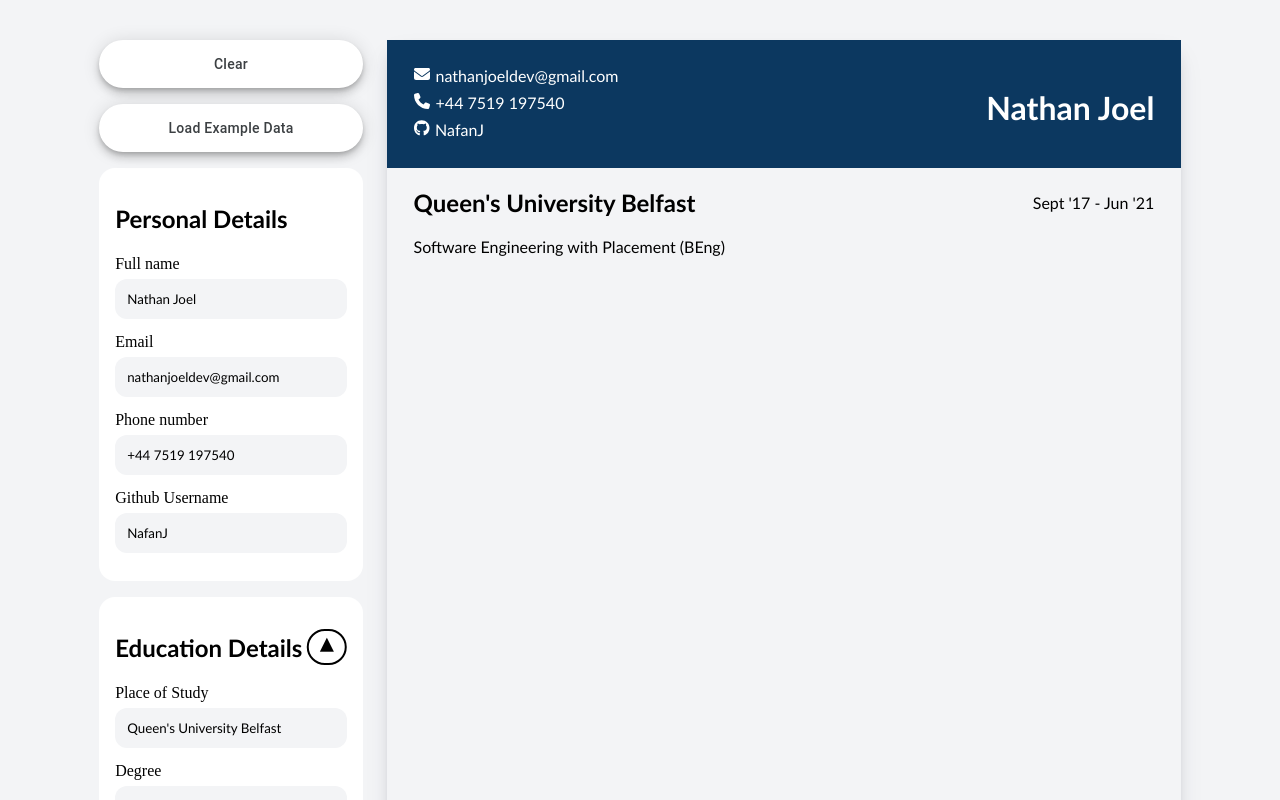
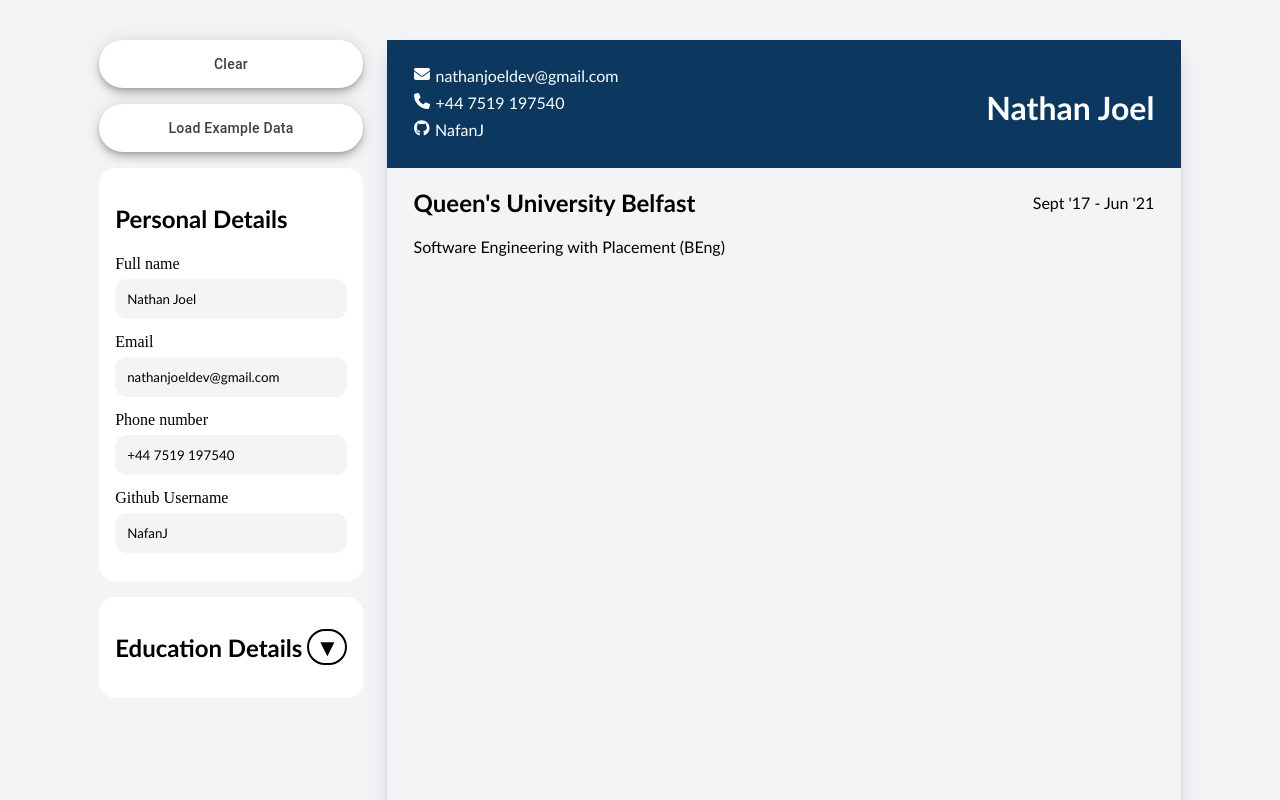
Before and after one commit to NafanJ/cv-builder, a React app: page / in a window 1280 px wide. Shown: the top 800 px of the page. Built offline with nearby package versions, Linux system fonts and the light colour scheme; the HTML template or start-up script is replaced by a standard one.

Commit message:
Education Default to Collapse

```diff
--- a/src/components/EducationDetails.jsx
+++ b/src/components/EducationDetails.jsx
@@ -1,9 +1,9 @@
-import React, { useState } from 'react'; // Import useState from React
+import React, { useState } from 'react';
 import InputGroup from "./InputGroup";
 import "../styles/EducationDetails.css";
 
 function EducationDetails({ onChange, school, degree, startDate, endDate, location }) {
-  const [isVisible, setIsVisible] = useState(true);
+  const [isVisible, setIsVisible] = useState(false);
 
   const toggleVisibility = () => {
     setIsVisible(!isVisible);
```
